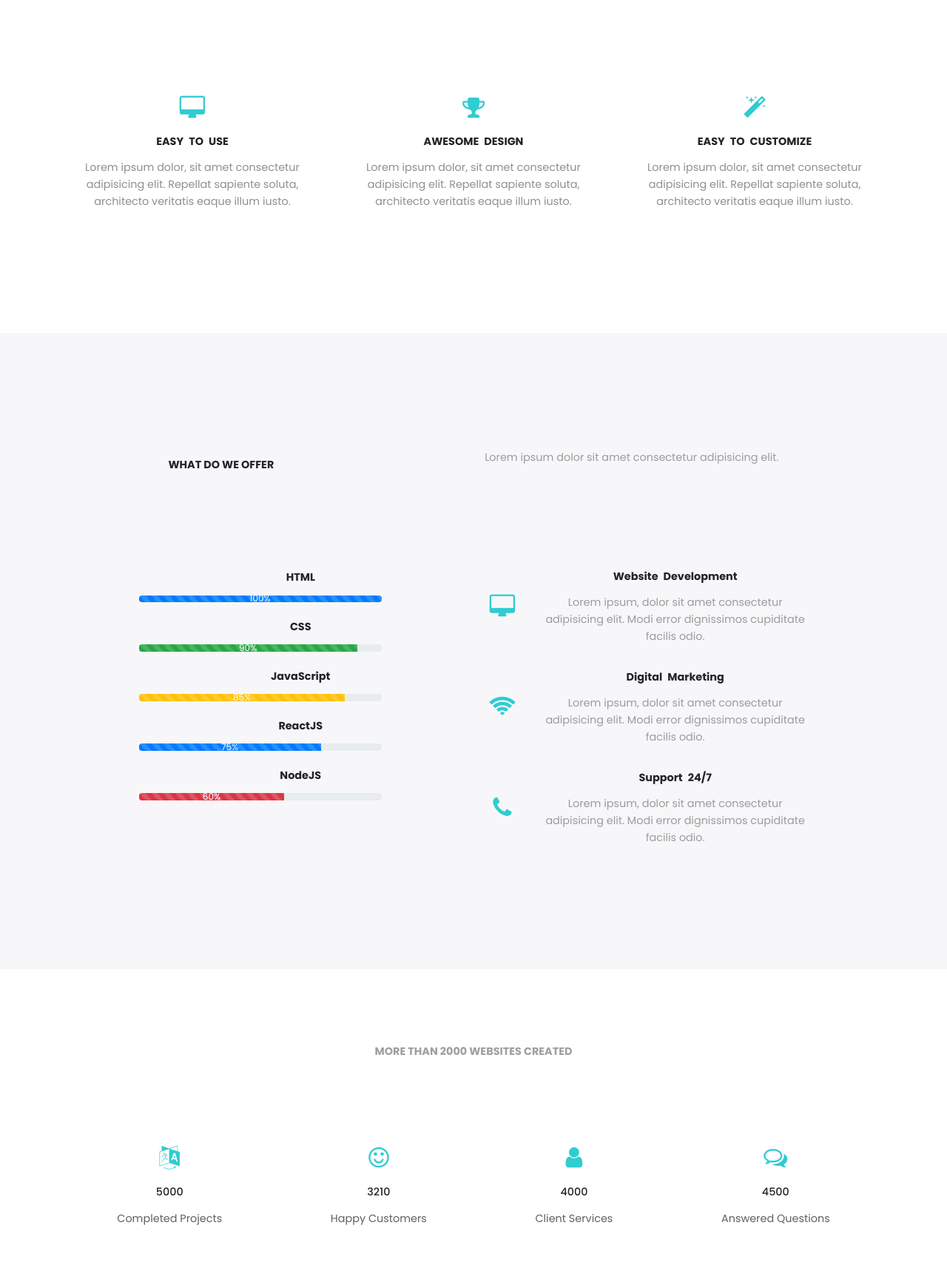
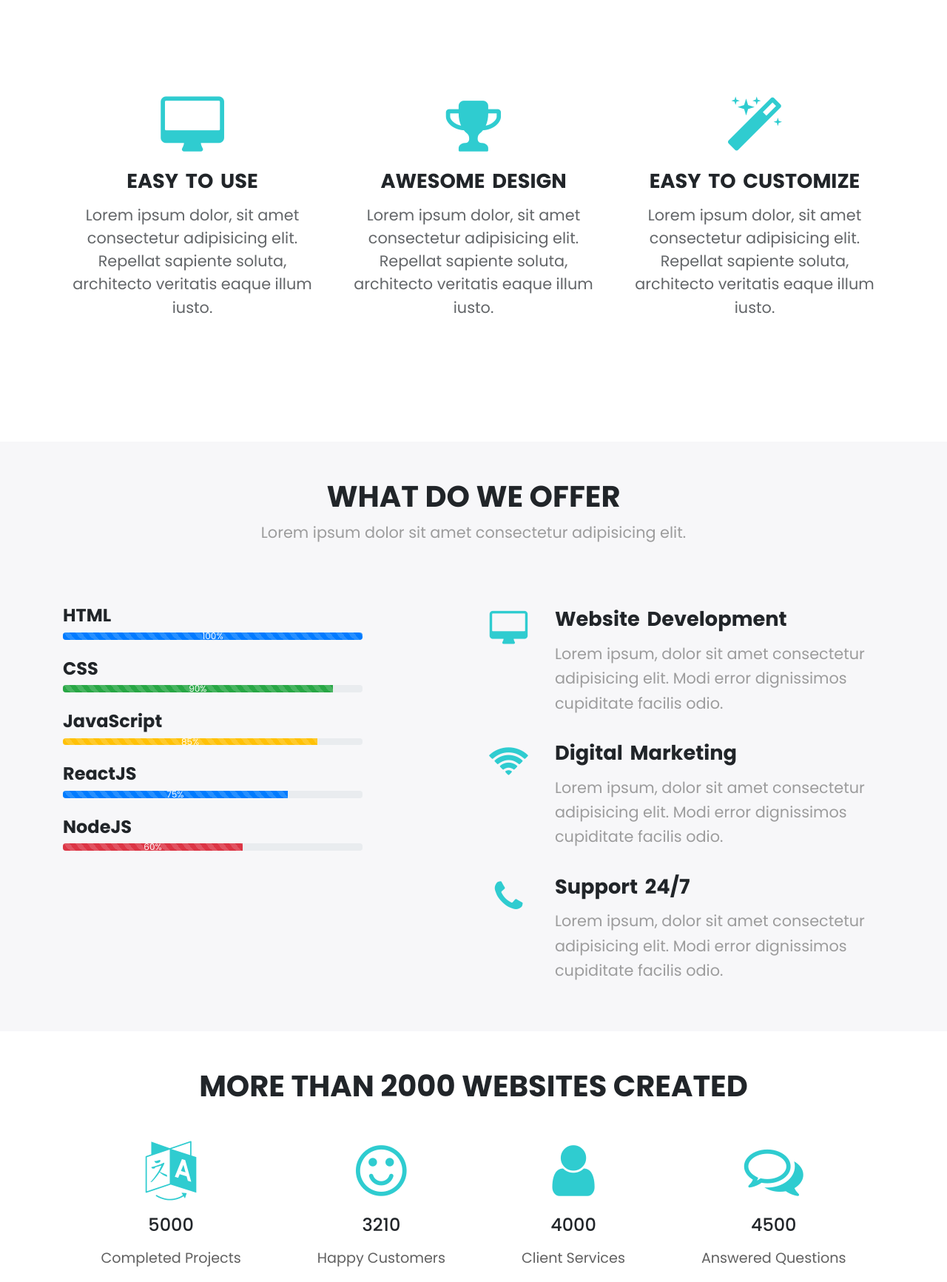
Before and after one commit to pragyasinha1110/Corporate-Website, a plain HTML site: page index.html in a window 1280 px wide. Shown: the part 820-2553 px from the top of the page at 74% size. Before the commit the page ends 2495 px from the top, so only its background shows below. Drawn offline with nearby package versions, Linux system fonts and the light colour scheme.

Commit message:
font changes

```diff
--- a/index.html
+++ b/index.html
@@ -23,8 +23,8 @@
 </head>
 <body>
     <div class="header" id="topheader">
-        <nav class="navbar navbar-expand-lg fixed-top">
-            <div class="container text-uppercase p-2">
+        <nav class="navbar navbar-expand-lg ">
+            <div class="container text-uppercase p-2 nav-margin logo-part">
 
             <a class="navbar-brand font-weight-bold text-white" href="#">LOGO</a>
             <button class="navbar-toggler" type="button" data-toggle="collapse" data-target="#navbarSupportedContent" aria-controls="navbarSupportedContent" aria-expanded="false" aria-label="Toggle navigation">
@@ -70,17 +70,17 @@
     <section class="header-extradiv">
       <div class="container">
         <div class="row">
-          <div class="extra-div col-lg-4 col-md-4 col-12">
+          <div class="extra-div col-lg-4 col-md-4 col-12 second-section">
             <a href="#"><i class="fa-3x fa fa-desktop" aria-hidden="true"></i></a>
             <h2>EASY TO USE</h2>
             <p>Lorem ipsum dolor, sit amet consectetur adipisicing elit. Repellat sapiente soluta, architecto veritatis eaque illum iusto.</p>
           </div>
-          <div class="extra-div col-lg-4 col-md-4 col-12">
+          <div class="extra-div col-lg-4 col-md-4 col-12 second-section">
             <a href="#"><i class="fa-3x fa-3x fa fa-trophy" aria-hidden="true"></i></a>
             <h2>AWESOME DESIGN</h2>
             <p>Lorem ipsum dolor, sit amet consectetur adipisicing elit. Repellat sapiente soluta, architecto veritatis eaque illum iusto.</p>
           </div>
-          <div class="extra-div col-lg-4 col-md-4 col-12">
+          <div class="extra-div col-lg-4 col-md-4 col-12 second-section">
             <a href="#"><i class="fa-3x fa fa-magic" aria-hidden="true"></i></a>
             <h2>EASY TO CUSTOMIZE</h2>
             <p>Lorem ipsum dolor, sit amet consectetur adipisicing elit. Repellat sapiente soluta, architecto veritatis eaque illum iusto.</p>
@@ -94,7 +94,7 @@
 
     <!--*********** services offer div start*****************-->
     <section class="serviceoffers" id="servicediv">
-      <div class="container headings text-center">
+      <div class="container headings text-center test">
         <h1 class="text-center font-weight-bold">What Do We Offer</h1>
         <p class="text-center">Lorem ipsum dolor sit amet consectetur adipisicing elit.</p>
       </div>
@@ -143,7 +143,7 @@
               <div class="col-lg-2 col-2 service-icons">
                 <i class="fa-3x fa fa-desktop" aria-hidden="true"></i>
               </div>
-              <div class="col-lg-10 col-10">
+              <div class="col-lg-10 col-10 offer-section">
                 <h2>Website Development</h2>
                 <p>Lorem ipsum, dolor sit amet consectetur adipisicing elit. Modi error dignissimos cupiditate facilis odio.</p>
               </div>
@@ -153,7 +153,7 @@
               <div class="col-lg-2 col-2 service-icons">
                 <i class="fa-3x fa fa-wifi" aria-hidden="true"></i>
               </div>
-              <div class="col-lg-10 col-10">
+              <div class="col-lg-10 col-10 offer-section">
                 <h2>Digital Marketing</h2>
                 <p>Lorem ipsum, dolor sit amet consectetur adipisicing elit. Modi error dignissimos cupiditate facilis odio.</p>
               </div>
@@ -163,7 +163,7 @@
               <div class="col-lg-2 col-2 service-icons">
                 <i class="fa-3x fa fa-phone" aria-hidden="true"></i>
               </div>
-              <div class="col-lg-10 col-10">
+              <div class="col-lg-10 col-10 offer-section">
                 <h2>Support 24/7</h2>
                 <p>Lorem ipsum, dolor sit amet consectetur adipisicing elit. Modi error dignissimos cupiditate facilis odio.</p>
               </div>
@@ -175,11 +175,11 @@
     <!--*********** services offer div ends*****************-->
     <!--*********** counter div start *****************-->
         <section class="counter-div">
-          <div class="container headings text-center">
-            <p class="text-center font-weight-bold">MORE THAN 2000 WEBSITES CREATED</p>
+          <div class="container headings text-center more-section">
+            <h1 class="text-center font-weight-bold">MORE THAN 2000 WEBSITES CREATED</h1>
           </div>
 
-          <div class="container">
+          <div class="container text-center count">
             <div>
               <i class="fa-3x fa fa-language" aria-hidden="true"></i>
               <h1>5000</h1>
--- a/style.css
+++ b/style.css
@@ -7,6 +7,14 @@
 html,body{
     width: 100%;
     height: 100%;
+}
+
+body{
+    font-size: 62.5%; /* 1 rem = 10px */
+}
+
+.nav-margin{
+    margin-top: 1rem;
 }
 .header{
     width: 100%;
@@ -18,7 +26,7 @@ html,body{
     clip-path: polygon(100% 0%,100% 77%,50% 100%,0% 75%,0 0);
     position: relative;
 }
-.header:before{
+ .header:before{
     content:"";
     position: absolute;
     top: 0;
@@ -29,7 +37,7 @@ html,body{
     opacity: .4;
     z-index: -1;
 }
-.navbar:before{
+/* .navbar:before{
     content:"";
     position: absolute;
     top: 0;
@@ -39,12 +47,19 @@ html,body{
     background:linear-gradient(to right, #1e5799 0%, #3ccdbb 0%, #16c9f6 100%);
     opacity: .4;
     z-index: -1;
-}
+} */
 .nav-item a{
     color: #ffffff;
     font-size: bold;
     text-decoration: none;
     margin-left: 10px;
+    font-size: 1.2rem;
+}
+.logo-part .navbar-brand {
+    font-size: 1.5rem;
+}
+.nav-item a:hover{
+    color: #fff;
 }
 .header-section{
     width: 100%;
@@ -58,7 +73,7 @@ html,body{
     height: auto;
     position: absolute;
     left: 50%;
-    top: 50%;
+    top: 40%;
     transform: translate(-50%,-50%);
     -ms-transform: translate(-50%,-50%);
     -webkit-transform: translate(-50%,-50%);
@@ -67,10 +82,10 @@ html,body{
     border:1px solid #fff;
     border-radius: 100px;
     margin: 0 5px;
-    padding: 10px 25px;
+    padding: 10px 45px;
     outline: none;
     color: #fff;
-    font-size: 1rem;
+    font-size: 1.3rem;
     font-weight: 400;
     line-height: 1.4;
     text-align: center;
@@ -83,12 +98,17 @@ html,body{
     box-shadow: 0 0 20px 0 rgba(0, 0, 0, 0.3);
 }
 .center-div p{
-    font-size: 0.9rem;
+    font-size: 1.5rem;
     line-height: 1.6;
     font-weight: 400;
     color: white;
     padding: 10px 0 10px 0;
 }
+
+.center-div h1{
+    font-size: 3.5rem;
+}
+
 /*************three extra div css start**********/
 .header-extradiv{
     width: 100%;
@@ -104,7 +124,7 @@ html,body{
     transition: 0.3s;
 }
 .extra-div h2{
-    font-size: 0.9rem;
+    font-size: 1.5rem;
     margin: 20px 0 15px 0;
     font-weight: bold;
     line-height: 1.1;
@@ -126,11 +146,18 @@ html,body{
     padding: 50px 0;
     margin-bottom:50px;
 }
+
+.test{
+    display: flex;
+    flex-direction: column;
+    align-items: center;
+    justify-content: center;
+}
 .headings{
     margin-bottom: 50px;
 }
 .headings h1{
-    font-size: 1.5rem;
+    font-size: 2.5rem!important;
     font-weight: 600;
     text-transform: uppercase;
 }
@@ -163,7 +190,7 @@ html,body{
 .service-icons{
     display: flex;
     justify-content: center;
-    align-items: center;
+    padding-top: 1.5rem;
 }
 .progress{
     height: 0.6rem!important;
@@ -177,23 +204,20 @@ i{
 /*************service offer div css ends **********/
 /*************counter div css start **********/
 
-.container{
+.count{
     display: flex;
     align-items: center;
     justify-content: space-around;
-    text-align: center;
-    margin: 100px 0;
 }
-.container i{
+.count i{
     font-size: xx-large;
 }
-.container h1{
-    font-size: 0.9rem;
+.count h1{
+    font-size: 1.5rem;
     margin: 20px 0 15px 0;
-    text-align: center;
 }
-.container p{
-    font-size: 0.9rem;
+.count p{
+    font-size: 1.2rem;
     line-height: 1.6;
     font-weight: 400;
     color: #606060;
@@ -203,3 +227,45 @@ i{
 
 
 /*************counter div css ends **********/
+
+
+
+.second-section h2{
+    font-size: 1.7rem;
+}
+
+.second-section p{
+    font-size: 1.3rem;
+}
+
+.second-section i{
+    font-size: 5rem;
+}
+
+.test p{
+    font-size: 1.3rem;
+}
+
+.name h1{
+    font-size: 1.5rem;
+}
+
+.offer-section h2{
+    font-size: 1.7rem;
+}
+
+.offer-section p{
+    font-size: 1.3rem;
+}
+
+.service-icons{
+
+}
+
+.more-section h1{
+    font-size: 1.5rem;
+}
+
+.count i{
+    font-size: 5rem;
+}
```
